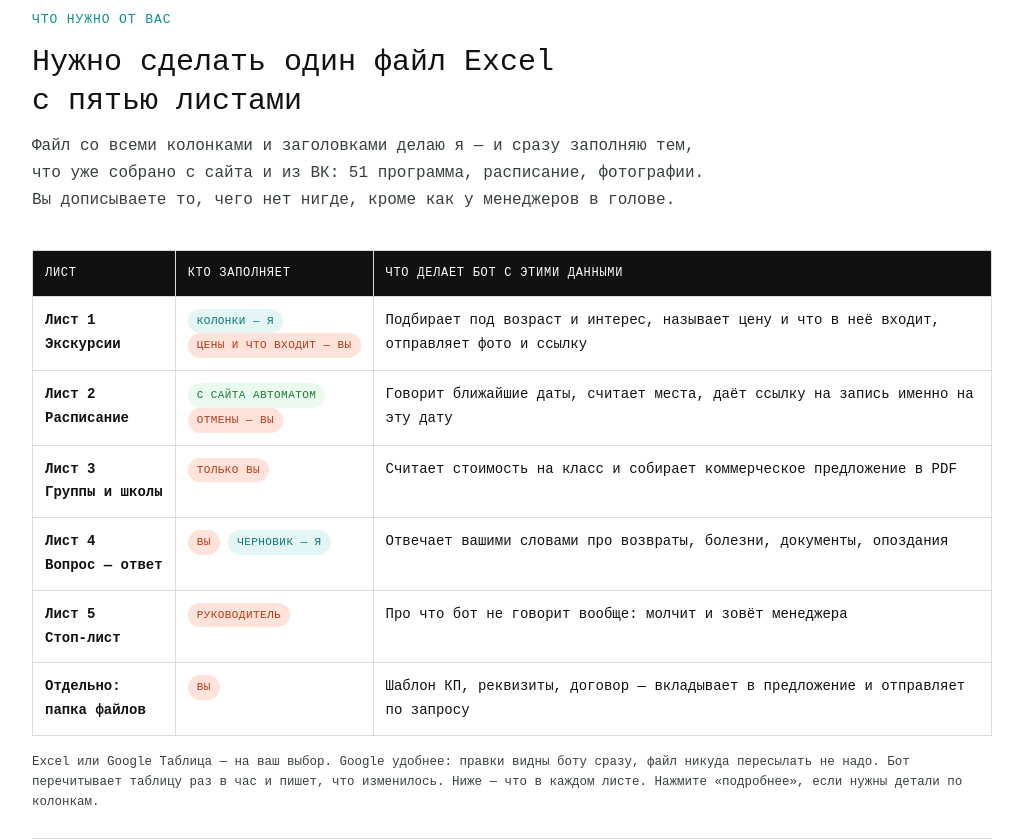
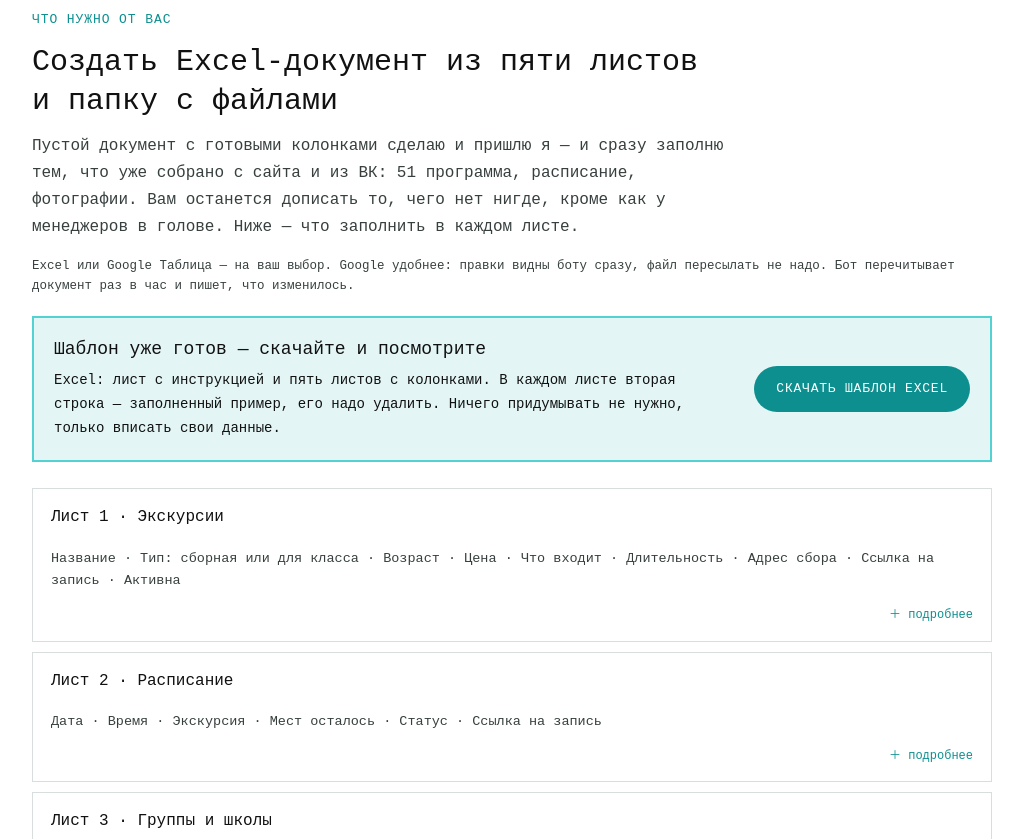
Before and after one commit to t2754445-debug/piterd-bot, a plain HTML site: page index.html in a window 1280 px wide. Shown: the part 3280-4119 px from the top of the page, without its empty margins (128-1151 px from the left). Drawn offline with Linux system fonts and the light colour scheme; a web font is replaced by a local one.

Commit message:
Шаблон Excel для скачивания, прямая инструкция по листам

```diff
--- a/index.html
+++ b/index.html
@@ -339,56 +339,27 @@ footer{padding:26px 0 44px;font-size:12.5px;color:var(--ink-2)}
 <section id="docs">
   <div class="wrap">
     <div class="up">Что нужно от вас</div>
-    <h2>Нужно сделать один файл Excel<br>с пятью листами</h2>
-    <p class="lead" style="max-width:700px;margin-top:12px">
-      Файл со всеми колонками и заголовками делаю я — и сразу заполняю тем, что уже собрано
-      с сайта и из ВК: 51 программа, расписание, фотографии. Вы дописываете то, чего нет нигде,
-      кроме как у менеджеров в голове.
+    <h2>Создать Excel-документ из пяти листов<br>и папку с файлами</h2>
+    <p class="lead" style="max-width:720px;margin-top:12px">
+      Пустой документ с готовыми колонками сделаю и пришлю я — и сразу заполню тем, что уже собрано
+      с сайта и из ВК: 51 программа, расписание, фотографии. Вам останется дописать то, чего нет
+      нигде, кроме как у менеджеров в голове. Ниже — что заполнить в каждом листе.
+    </p>
+    <p class="note" style="margin:14px 0 20px">
+      Excel или Google Таблица — на ваш выбор. Google удобнее: правки видны боту сразу, файл пересылать
+      не надо. Бот перечитывает документ раз в час и пишет, что изменилось.
     </p>
 
-    <div class="tablewrap">
-    <table class="docs">
-      <thead><tr><th>Лист</th><th>Кто заполняет</th><th>Что делает бот с этими данными</th></tr></thead>
-      <tbody>
-        <tr>
-          <td><b>Лист 1<br>Экскурсии</b></td>
-          <td class="who"><span class="tag me">колонки — я</span><br><span class="tag you">цены и что входит — вы</span></td>
-          <td>Подбирает под возраст и интерес, называет цену и что в неё входит, отправляет фото и ссылку</td>
-        </tr>
-        <tr>
-          <td><b>Лист 2<br>Расписание</b></td>
-          <td class="who"><span class="tag auto">с сайта автоматом</span><br><span class="tag you">отмены — вы</span></td>
-          <td>Говорит ближайшие даты, считает места, даёт ссылку на запись именно на эту дату</td>
-        </tr>
-        <tr>
-          <td><b>Лист 3<br>Группы и школы</b></td>
-          <td class="who"><span class="tag you">только вы</span></td>
-          <td>Считает стоимость на класс и собирает коммерческое предложение в PDF</td>
-        </tr>
-        <tr>
-          <td><b>Лист 4<br>Вопрос — ответ</b></td>
-          <td class="who"><span class="tag you">вы</span> <span class="tag me">черновик — я</span></td>
-          <td>Отвечает вашими словами про возвраты, болезни, документы, опоздания</td>
-        </tr>
-        <tr>
-          <td><b>Лист 5<br>Стоп-лист</b></td>
-          <td class="who"><span class="tag you">руководитель</span></td>
-          <td>Про что бот не говорит вообще: молчит и зовёт менеджера</td>
-        </tr>
-        <tr>
-          <td><b>Отдельно:<br>папка файлов</b></td>
-          <td class="who"><span class="tag you">вы</span></td>
-          <td>Шаблон КП, реквизиты, договор — вкладывает в предложение и отправляет по запросу</td>
-        </tr>
-      </tbody>
-    </table>
+    <div class="box acc" style="display:flex;gap:20px;align-items:center;flex-wrap:wrap;margin-bottom:26px">
+      <div style="flex:1;min-width:280px">
+        <h3>Шаблон уже готов — скачайте и посмотрите</h3>
+        <p style="color:var(--ink)">
+          Excel: лист с инструкцией и пять листов с колонками. В каждом листе вторая строка — заполненный
+          пример, его надо удалить. Ничего придумывать не нужно, только вписать свои данные.
+        </p>
+      </div>
+      <a class="btn btn-t" href="template-piterd.xlsx" download="Шаблон данные ЭПД.xlsx">Скачать шаблон Excel</a>
     </div>
-
-    <p class="note" style="margin:16px 0 26px">
-      Excel или Google Таблица — на ваш выбор. Google удобнее: правки видны боту сразу,
-      файл никуда пересылать не надо. Бот перечитывает таблицу раз в час и пишет, что изменилось.
-      Ниже — что в каждом листе. Нажмите «подробнее», если нужны детали по колонкам.
-    </p>
 
     <!-- лист 1 -->
     <details class="doc">
@@ -566,6 +537,7 @@ footer{padding:26px 0 44px;font-size:12.5px;color:var(--ink-2)}
       </p>
       <p style="margin-top:10px;color:var(--ink)"><b>Вашего времени — 2–3 часа</b>, из них полтора на цены для групп.
         Один ответственный с именем и телефоном: иначе через месяц в таблице три версии цен.</p>
+      <p style="margin-top:14px"><a class="btn btn-t" href="template-piterd.xlsx" download="Шаблон данные ЭПД.xlsx">Скачать шаблон Excel</a></p>
     </div>
   </div>
 </section>
```
Also changed, not shown: 2 other files.
